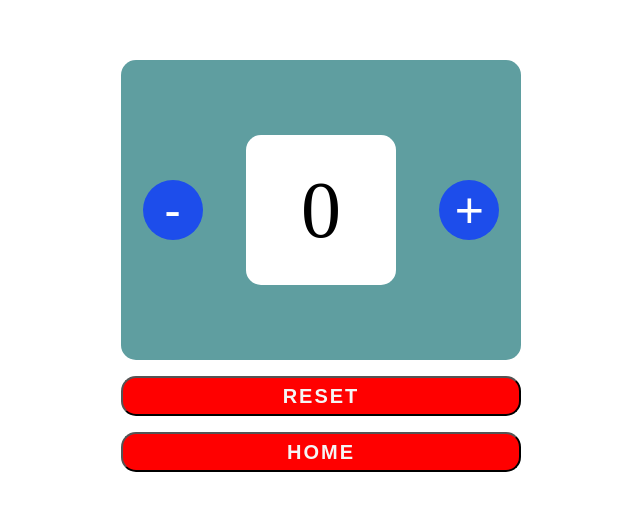
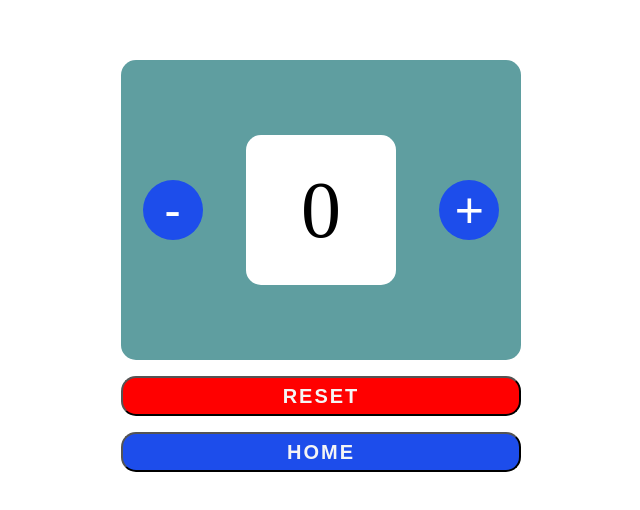
Before and after one commit to farazmirsaeedi/counter, a plain HTML site: page index.html in a window 1280 px wide. Shown: the part 134-644 px from the top of the page, without its empty margins (319-959 px from the left). Drawn offline with Linux system fonts and the light colour scheme.

Commit message:
change color home key

```diff
--- a/index.html
+++ b/index.html
@@ -23,7 +23,7 @@
     <button class="reset" onclick="rest()">RESET</button>
 
     <a href="https://farazmirsaeedi.github.io/info">
-        <button class="reset">HOME</button>
+        <button class="reset home">HOME</button>
     </a>
     <script src="main.js"></script>
 </body>
--- a/style.css
+++ b/style.css
@@ -68,6 +68,15 @@ body {
     background-color: rgb(30, 67, 189);
 
 }
+.home{
+    background-color: rgb(29, 77, 235) !important ;
+
+
+}
+.home:hover {
+    background-color: rgb(30, 67, 189) !important ;
+
+}
 
 @media only screen and (max-width:600px) {
     .main {
```
